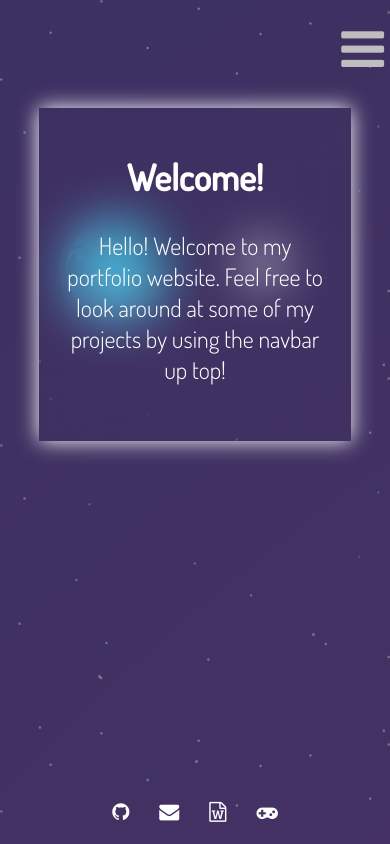
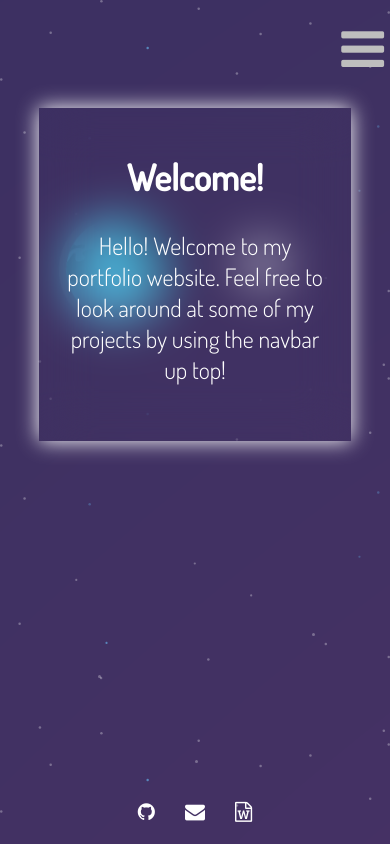
Before and after one commit to Mikecerc/Portfolio-2, a Nuxt app: page / in a window 390 px wide. Built offline with nearby package versions, Linux system fonts and the light colour scheme.

Commit message:
removed games link from footer on mobile

```diff
--- a/assets/css/build/layout/footer.css
+++ b/assets/css/build/layout/footer.css
@@ -15,3 +15,9 @@
   color: #4a4a4a;
   transition: color 0.3s ease-in;
 }
+
+@media screen and (max-width: 600px) {
+  .gamesLink {
+    display: none;
+  }
+}
--- a/assets/css/source/layout/footer.scss
+++ b/assets/css/source/layout/footer.scss
@@ -16,3 +16,8 @@
         transition: color 0.3s ease-in;
     }
 }
+@media screen and (max-width: 600px) {
+    .gamesLink {
+        display: none;
+    }
+}
--- a/components/base/footer.vue
+++ b/components/base/footer.vue
@@ -11,7 +11,7 @@
         <div>
             <nuxtLink to="/resume" class="social-footer-icons"><i class="fa fa-file-word-o" aria-hidden="true"></i></nuxtLink>
         </div>
-        <div>
+        <div class="gamesLink">
             <nuxtLink to="/gamesPage" class="social-footer-icons"><i class="fa fa-gamepad" aria-hidden="true"></i></nuxtLink>
         </div>
     </div>
```
